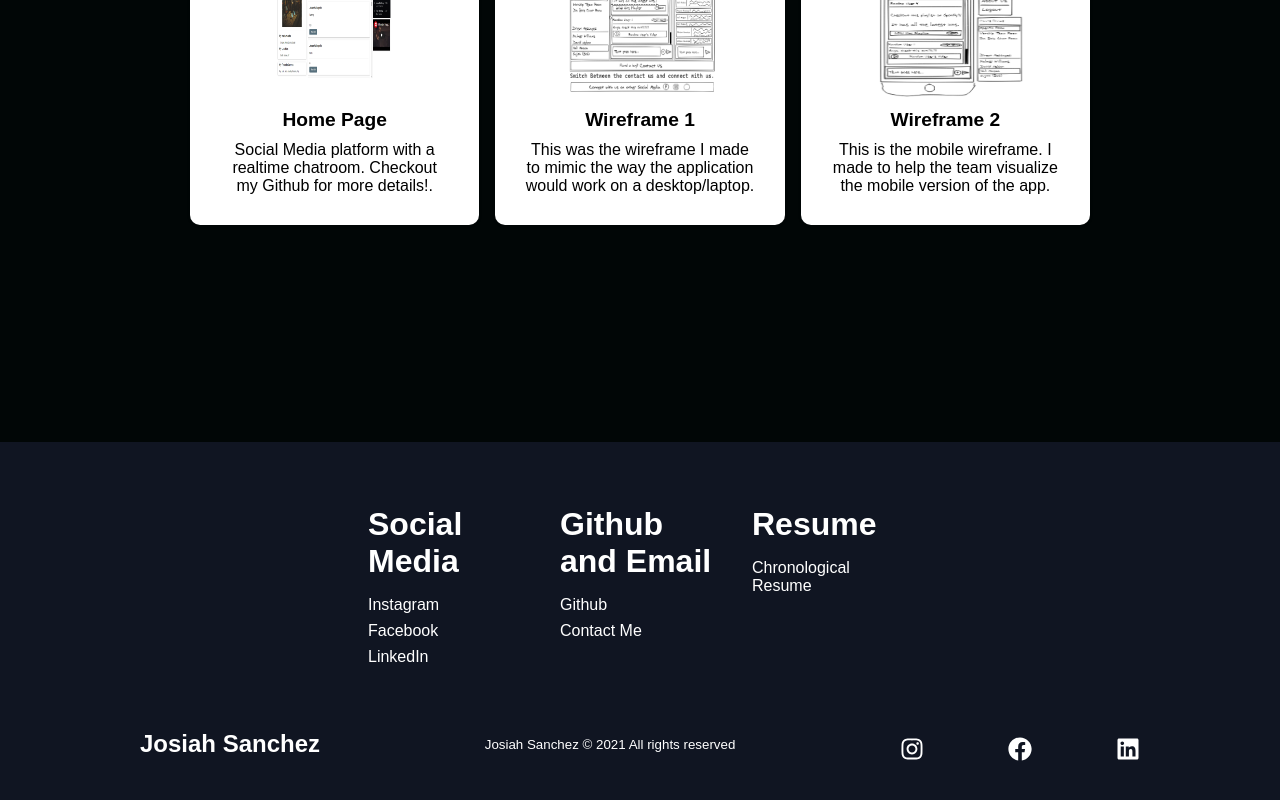
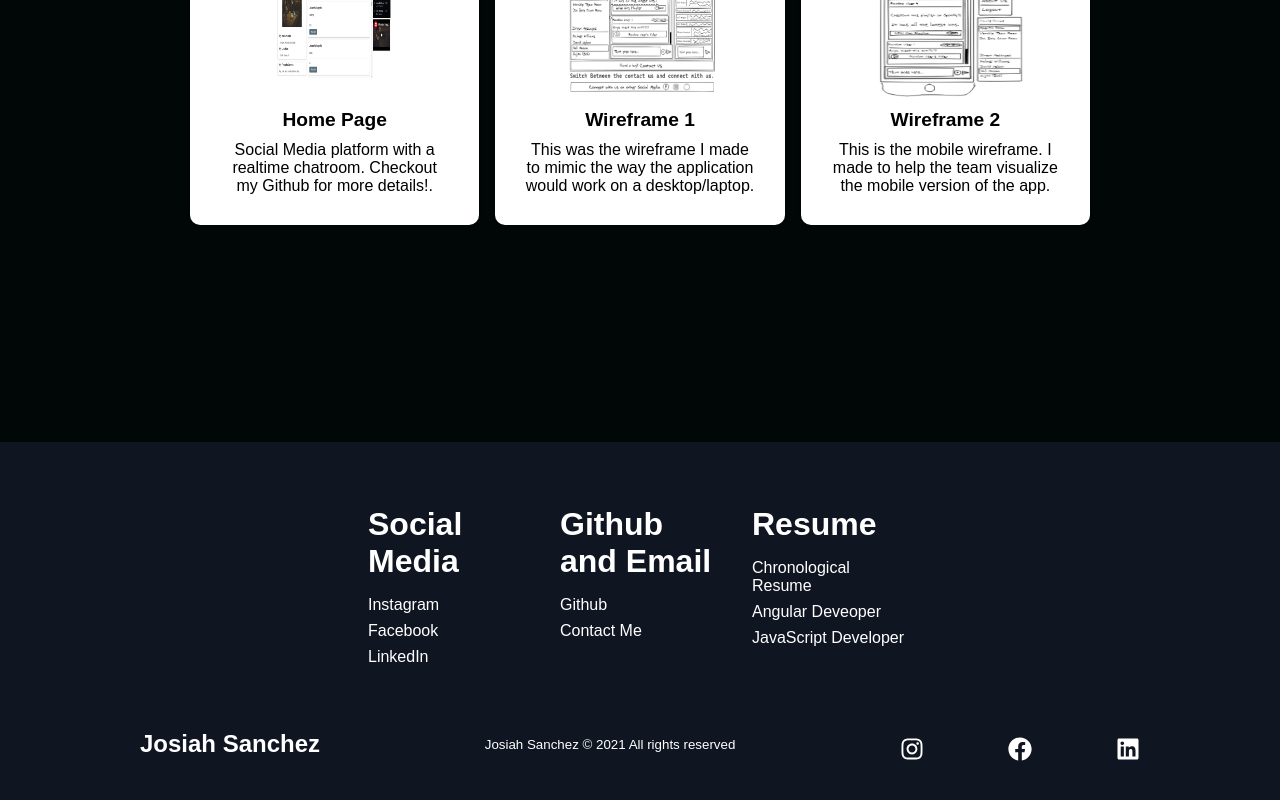
Before and after one commit to chubbybunny8001/Josiah-Portfolio, a React (Create React App) app: page / in a window 1280 px wide. Shown: the part 3948-4748 px from the top of the page. Built offline with nearby package versions, Linux system fonts and the light colour scheme; a web font is replaced by a local one.

Commit message:
Added some more of my resumes, and made them have the same format on their landing pages.

```diff
--- a/src/components/Footer/index.js
+++ b/src/components/Footer/index.js
@@ -43,7 +43,9 @@ const Footer = () => {
                             </FooterLinkItems>
                             <FooterLinkItems>
                                 <FooterLinkTitle>Resume</FooterLinkTitle>
-                                    <FooterSocialLink href="https://drive.google.com/file/d/1R8rp9rVZ35HFxHM2oFGS_zmJN4Refm6s/view?usp=sharing" target="_blank">Chronological Resume</FooterSocialLink>
+                                    <FooterSocialLink href="https://docs.google.com/document/d/e/2PACX-1vTH7-oFprM1opfNUgYI2yP4-nr4TpCoMeVo_NjPPxhwGK5eAEzziHgCZ0aW8DUFMQ/pub" target="_blank">Chronological Resume</FooterSocialLink>
+                                    <FooterSocialLink href="https://docs.google.com/document/d/e/2PACX-1vT8qXOukCb5xzDIK8q5dwfa5EUqTlwZOdCGULHFUOMTyMOrySFO7gRXeqRxGN3kQ-04zCuYmiMWWv74/pub" target="_blank">Angular Deveoper</FooterSocialLink>
+                                    <FooterSocialLink href="https://docs.google.com/document/d/e/2PACX-1vTdbYYi7hxLnLiTWMuagkT_QQ64hkJUP4SlCWAC-4n4SJAETFWfv7q_ZsJArOlrPVU6g1mrihTMwpWT/pub" target="_blank">JavaScript Developer</FooterSocialLink>
                                     {/* <FooterSocialLink href="https://www.facebook.com/josiah.sanchez.338" target="_blank">C</FooterSocialLink>
                                     <FooterSocialLink href="https://www.linkedin.com/in/josiah-sanchez-7671a1192/" target="_blank">LinkedIn</FooterSocialLink>
                                     FOR MY OTHER RESUMES WHEN I GET TO MAKE THEM...
```
